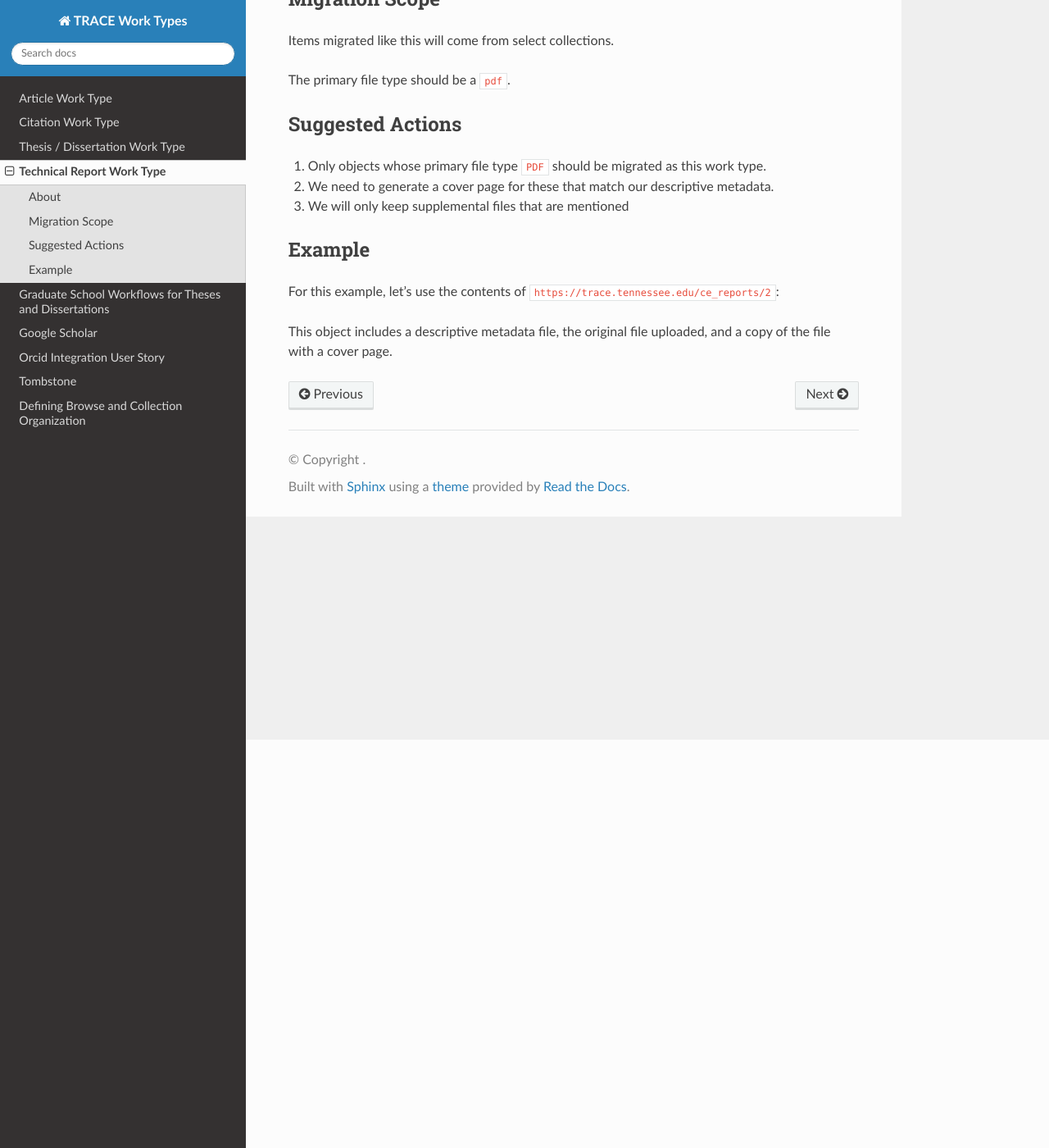
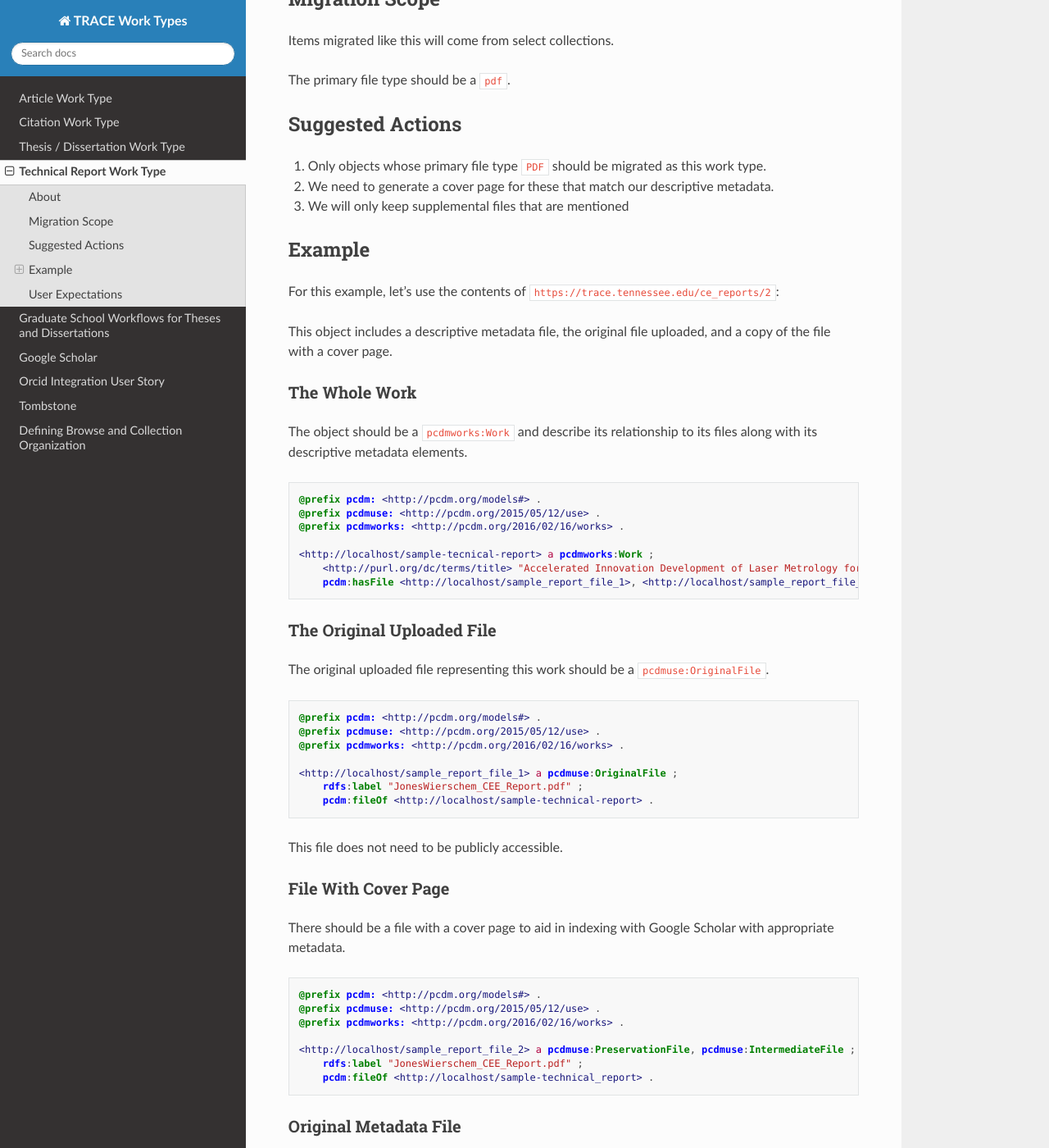
Before and after one commit to utkdigitalinitiatives/trace_work_types_planning, a Sphinx documentation site: the page built from docs/source/contents/technical_report.rst, in a window 1280 px wide and 1400 px high, scrolled down 498 px. Shown: the whole window at 82% size. Built offline with Sphinx 7.4.7 and the Read the Docs theme 2.0.0, drawn with Linux system fonts in a browser that asks for light colours; some of the changed text lies outside the part shown.

Commit message:
Add user expectations.

```diff
--- a/docs/source/contents/technical_report.rst
+++ b/docs/source/contents/technical_report.rst
@@ -43,3 +43,88 @@ For this example, let's use the contents of :code:`https://trace.tennessee.edu/c
 
 This object includes a descriptive metadata file, the original file uploaded, and a copy of the file with
 a cover page.
+
+==============
+The Whole Work
+==============
+
+The object should be a :code:`pcdmworks:Work` and describe its relationship to its files along with its descriptive
+metadata elements.
+
+
+.. code-block:: turtle
+
+    @prefix pcdm: <http://pcdm.org/models#> .
+    @prefix pcdmuse: <http://pcdm.org/2015/05/12/use> .
+    @prefix pcdmworks: <http://pcdm.org/2016/02/16/works> .
+
+    <http://localhost/sample-tecnical-report> a pcdmworks:Work ;
+        <http://purl.org/dc/terms/title> "Accelerated Innovation Development of Laser Metrology for Steel Bridge ..." ;
+        pcdm:hasFile <http://localhost/sample_report_file_1>, <http://localhost/sample_report_file_2>, <http://localhost/sample_report_file_3> .
+
+==========================
+The Original Uploaded File
+==========================
+
+The original uploaded file representing this work should be a :code:`pcdmuse:OriginalFile`.
+
+.. code-block:: turtle
+
+    @prefix pcdm: <http://pcdm.org/models#> .
+    @prefix pcdmuse: <http://pcdm.org/2015/05/12/use> .
+    @prefix pcdmworks: <http://pcdm.org/2016/02/16/works> .
+
+    <http://localhost/sample_report_file_1> a pcdmuse:OriginalFile ;
+        rdfs:label "JonesWierschem_CEE_Report.pdf" ;
+        pcdm:fileOf <http://localhost/sample-technical-report> .
+
+This file does not need to be publicly accessible.
+
+====================
+File With Cover Page
+====================
+
+There should be a file with a cover page to aid in indexing with Google Scholar with appropriate metadata.
+
+.. code-block:: turtle
+
+    @prefix pcdm: <http://pcdm.org/models#> .
+    @prefix pcdmuse: <http://pcdm.org/2015/05/12/use> .
+    @prefix pcdmworks: <http://pcdm.org/2016/02/16/works> .
+
+    <http://localhost/sample_report_file_2> a pcdmuse:PreservationFile, pcdmuse:IntermediateFile ;
+        rdfs:label "JonesWierschem_CEE_Report.pdf" ;
+        pcdm:fileOf <http://localhost/sample-technical_report> .
+
+======================
+Original Metadata File
+======================
+
+We want to keep the original metadata in case there are questions about the migration or something that originally existed
+but not appearing in the metadata here.
+
+Ideally, this would not be available to users (at least in the GUI).
+
+.. code-block:: turtle
+
+    @prefix pcdm: <http://pcdm.org/models#> .
+    @prefix pcdmuse: <http://pcdm.org/2015/05/12/use> .
+    @prefix pcdmworks: <http://pcdm.org/2016/02/16/works> .
+
+    <http://localhost/sample_report_file_3> a pcdm:File ;
+        rdfs:label "metadata.xml" ;
+        pcdm:fileOf <http://localhost/sample-technical-report> .
+
+User Expectations
+-----------------
+
+The user should see the title, files, and other pertinent metadata defined in our metadata mapping. It should look similar
+to an :code:`Article` or other works.
+
+Restricted files should be appropriately restricted.
+
+Unrestricted files should be available.
+
+.. image:: ../images/technical_report_view.png
+    :width: 600
+    :Alt: Wireframe of a Sample Technical Report
```
Also changed, not shown: docs/source/images/technical_report_view.png (added).
